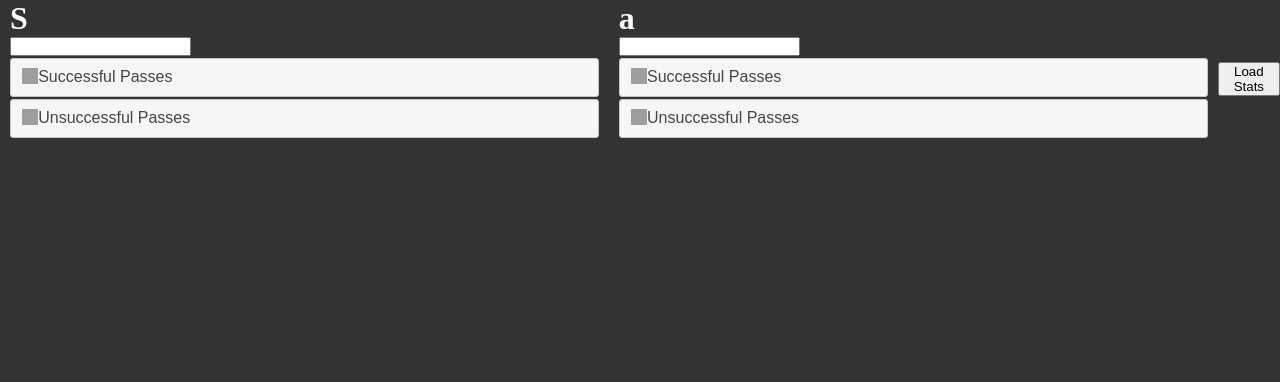
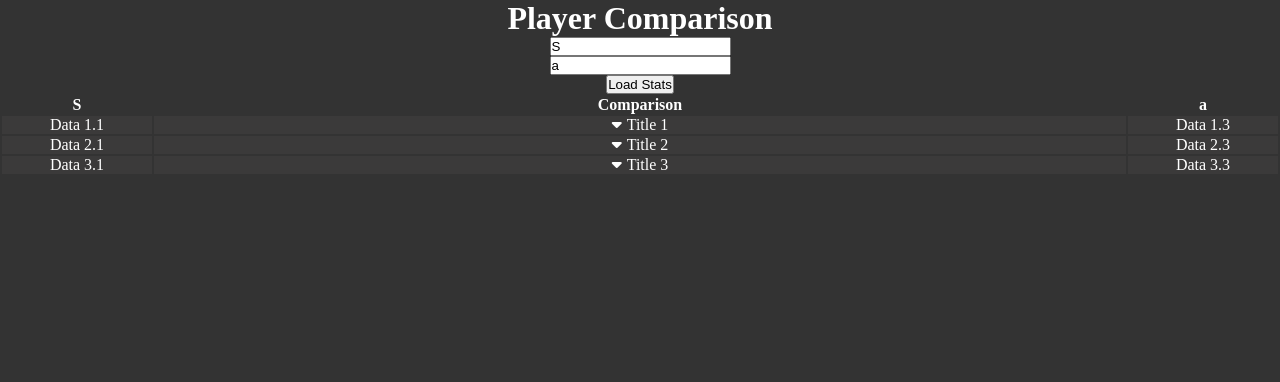
Before and after one commit to aidanbrowne2002/flask_football, a Flask app: page /comparison in a window 1280 px wide. Shown: the part 38-420 px from the top of the page. Run offline with Flask 3, Linux system fonts and the light colour scheme; the visitor is signed in with stand-in values (Sample User, id 1); data that the repository does not hold is empty; some libraries are stand-ins or nearby versions; grey boxes are pictures that could not be loaded.

Commit message:
improved comparison layout

```diff
--- a/app.py
+++ b/app.py
@@ -216,7 +216,7 @@ def comparison():
                 xGgraph4.genGraphs(p)
             except:
                 pass
-    return render_template('comparison.html', autocompleteData=fullnames, compare=True, players=player_ids,
+    return render_template('comparison2.html', autocompleteData=fullnames, compare=True, players=player_ids,
                            playernames=session['selected_names'], player1=str(player_ids[0]),
                            player2=str(player_ids[1]), active_page='comparison')
 
--- a/static/styles.css
+++ b/static/styles.css
@@ -311,54 +311,53 @@ body.login-page form input[type="submit"]:hover {
   to {opacity: 1}
 }
 
+.child-row {
+    display: none;
+}
 
-/* Your existing CSS code */
+.child-data {
+    padding: 5px;
+}
 
-/* Your existing CSS code */
+.child-data-left {
+    float: left;
+    width: 50%;
+}
 
-.accordion-container {
-    display: flex;
-    flex-direction: column;
+.child-data-right {
+    float: left;
     width: 50%;
-    margin: 0 10px;
-    align-items: flex-start;
 }
 
 
-.accordion {
-    background-color: #333333;
-    color: #333333;
-    cursor: pointer;
-    width: 100%; /* Set a consistent width for both closed and open states */
-    border: none;
-    text-align: left;
-    outline: none;
-    transition: background-color 0.6s ease;
-    box-sizing: border-box; /* Include padding and border in the width */
+.clear {
+    clear: both;
 }
 
-.accordion:hover {
-    background-color: #333333;
+/* Center the table */
+.table-container {
+    text-align: center;
 }
 
-.accordion.active {
-    background-color: #333333;
+/* Adjust the margin for centering */
+table {
+    margin: 0 auto;
+    width: 100%; /* Ensure the table takes the full width */
+    table-layout: fixed; /* Set the table layout to fixed */
+}
+/* Define the width for the 1st and 3rd columns */
+table th:nth-child(1),
+table td:nth-child(1),
+table th:nth-child(3),
+table td:nth-child(3) {
+    width: 150px; /* Adjust the width as per your preference */
+}
+.table-container table tbody tr.title {
+    background-color: #3b3a3a; /* You can adjust the color as needed */
 }
 
-.accordion-content {
-    display: none;
-    padding: 0 18px;
-    overflow: hidden;
-    background-color: #333333;
-    width: 100%;
-    box-sizing: border-box;
+/* Style the dropdown arrow icon */
+.dropdown-icon {
+    cursor: pointer;
+    margin-right: 5px;
 }
-
-
-.accordion.active .accordion-content {
-    display: block;
-}
-.ui-widget-content{
-    border-width : 0px;
-}
-/* Your existing CSS code */
--- /dev/null
+++ b/templates/comparison2.html
@@ -0,0 +1,95 @@
+{% extends 'base.html' %}
+
+{% block title %}Comparison{% endblock %}
+
+{% block content %}
+    <link rel="stylesheet" href="https://cdnjs.cloudflare.com/ajax/libs/font-awesome/6.2.1/css/all.min.css">
+    <link rel="stylesheet" href="//code.jquery.com/ui/1.12.1/themes/base/jquery-ui.css">
+    <script src="https://code.jquery.com/jquery-1.12.4.js"></script>
+    <script src="https://code.jquery.com/ui/1.12.1/jquery-ui.js"></script>
+    <link rel="stylesheet" href="{{ url_for('static', filename='styles.css') }}">
+
+
+    <form action="/comparison" method="POST">
+        <h1>Player Comparison</h1>
+        <input type="text" id="player1Name" name="playerName" value="{{ playernames[0] }}">
+        <input type="text" id="player2Name" name="playerName" value="{{ playernames[1] }}">
+        <button type="submit" class="centered-button" id="loadStatsButton">Load Stats</button>
+    </form>
+
+    <div>
+        <div class="table-container">
+            <table>
+                <thead>
+                <tr>
+                    <th>{{ playernames[0] }}</th>
+                    <th>Comparison</th>
+                    <th>{{ playernames[1] }}</th>
+                </tr>
+            </thead>
+                <tbody>
+                        <tr class="title">
+                        <td>Data 1.1</td>
+                        <td><i class="fas fa-caret-down dropdown-icon"></i>Title 1</td>
+                        <td>Data 1.3</td>
+                    </tr>
+                    <tr class="child-row">
+                        <td class="child-data" colspan="3">
+                            <div class="child-data-left">
+                                <img src="{{ url_for('static', filename='images/successful_passes/' + player1 + '.png') }}" alt="successful Passing Map" class="inline-image" onError="this.onerror=null;this.src='/static/images/noimage.gif';">
+                            </div>
+                            <div class="child-data-right">
+                                <img src="{{ url_for('static', filename='images/successful_passes/' + player2 + '.png') }}" alt="successful Passing Map" class="inline-image" onError="this.onerror=null;this.src='/static/images/noimage.gif';">
+                            </div>
+                            <div class="clear"></div>
+                        </td>
+                    </tr>
+                    <tr class="title">
+                        <td>Data 2.1</td>
+                        <td><i class="fas fa-caret-down dropdown-icon"></i>Title 2</td>
+                        <td>Data 2.3</td>
+                    </tr>
+                    <tr class="child-row">
+                        <td class="child-data" colspan="3">
+                            <div class="child-data-left">Left Content 2</div>
+                            <div class="child-data-right">Right Content 2</div>
+                            <div class="clear"></div>
+                        </td>
+                    </tr>
+                    <tr class="title">
+                        <td>Data 3.1</td>
+                        <td><i class="fas fa-caret-down dropdown-icon"></i>Title 3</td>
+                        <td>Data 3.3</td>
+                    </tr>
+                    <tr class="child-row">
+                        <td class="child-data" colspan="3">
+                            <div class="child-data-left">Left Content 3</div>
+                            <div class="child-data-right">Right Content 3</div>
+                            <div class="clear"></div>
+                        </td>
+                    </tr>
+                </tbody>
+            </table>
+        </div>
+
+    </div>
+
+    <script>
+    $(document).ready(function() {
+        var availableTags = {{ autocompleteData|tojson|safe }};
+
+        $('#player1Name, #player2Name').autocomplete({
+            source: availableTags,
+            autoFocus: true
+        });
+    });
+    $(document).ready(function () {
+            $('.title').next('.child-row').hide(); // Hide child rows initially
+            $('.title').click(function () {
+                $(this).next('.child-row').toggle();
+                $(this).find('.dropdown-icon').toggleClass('fa-caret-down fa-caret-up');
+            });
+        });
+    </script>
+
+{% endblock %}
```
Also changed, not shown: templates/comparison.html (+8 -30 lines), test.html (added, +44 -0 lines).
